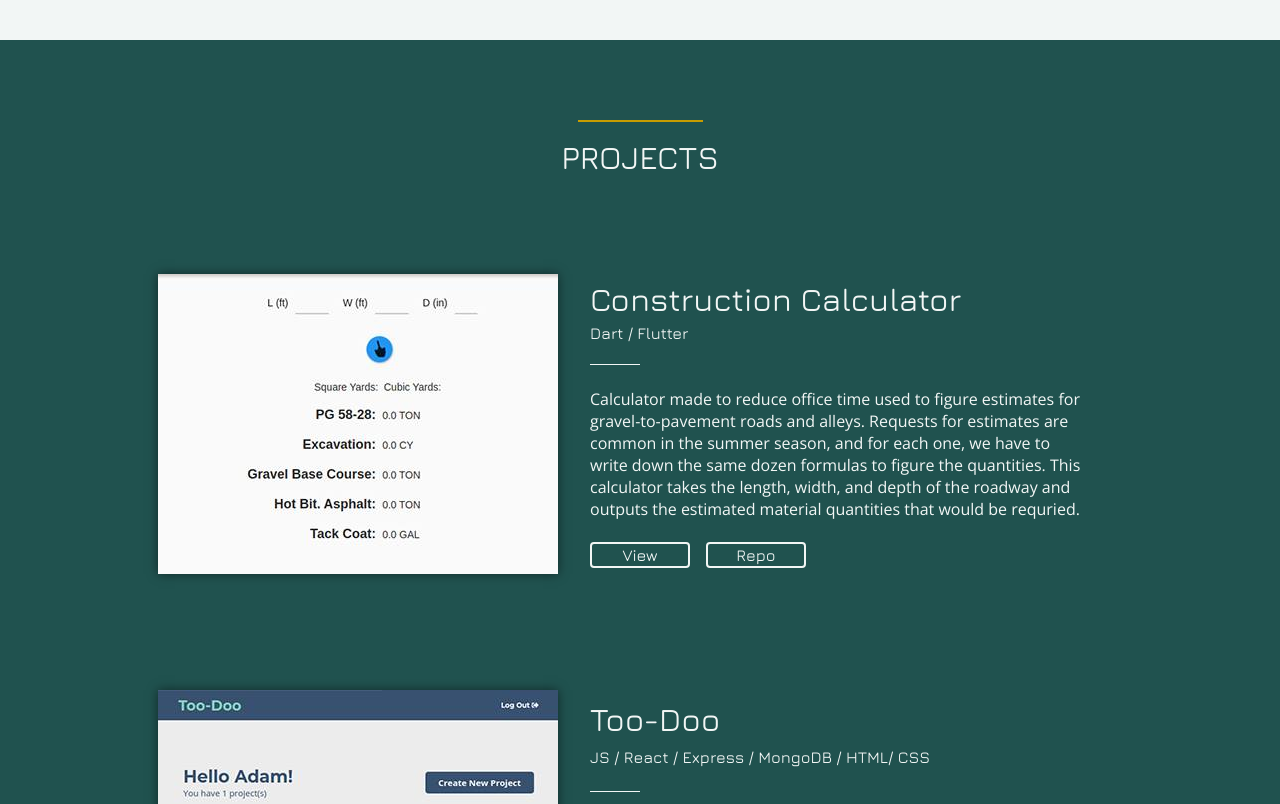
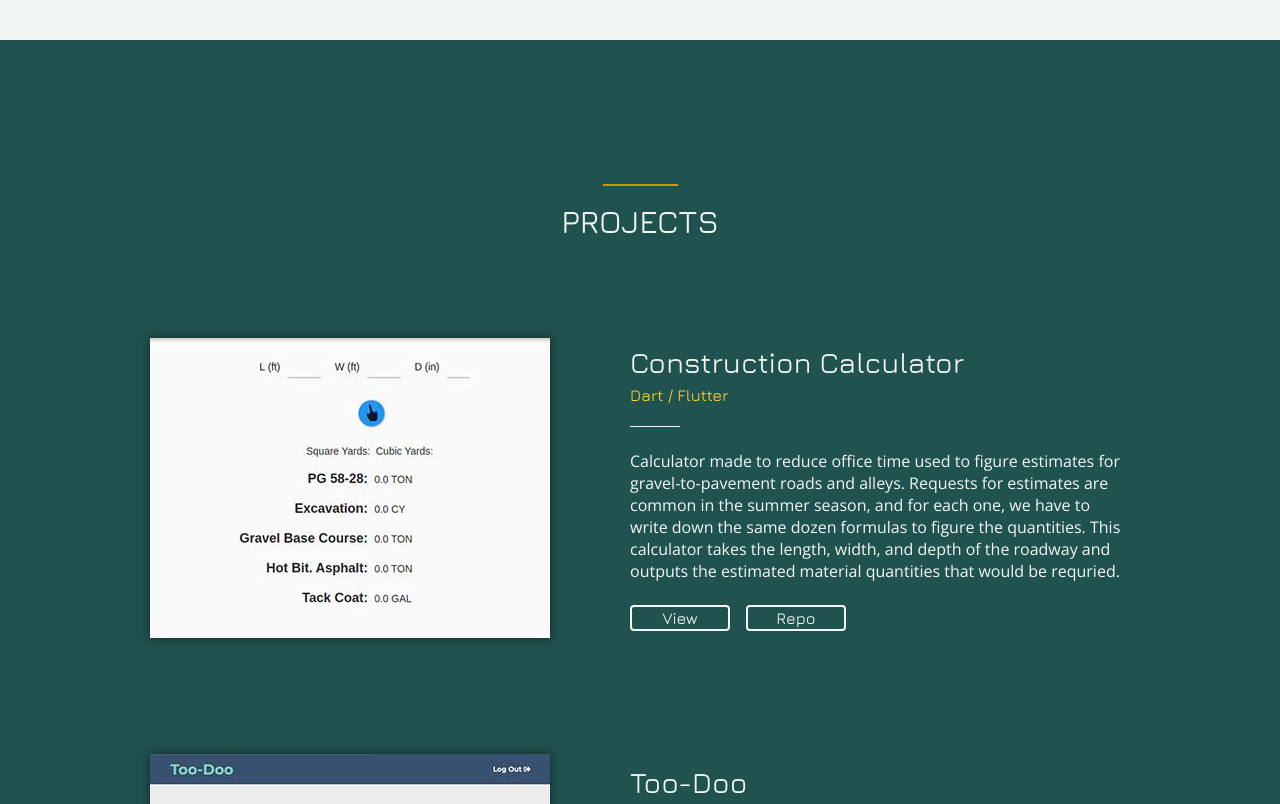
Before and after one commit to ajhanson22227/portfolio, a React (Create React App) app: page / in a window 1280 px wide. Shown: the part 1400-2204 px from the top of the page. Built offline with nearby package versions, Linux system fonts and the light colour scheme.

Commit message:
Change background color to the dark like welcome screen

```diff
--- a/src/components/Project/Project.css
+++ b/src/components/Project/Project.css
@@ -10,11 +10,12 @@
 }
 
 .topline{
-    width: 125px;
+    width: 75px;
     height: 2px;
     background-color: var(--yellowOnLight);
     margin: auto;
     margin-bottom: 1em;
+    margin-top: 4em;
 }
 
 .top-projects-title{
@@ -67,14 +68,14 @@ img{
     flex-direction: column;
     align-items: flex-start;
     justify-content: space-evenly;
-    margin: 0 2em;
+    margin: 0 0 0 5em;
     /* min-height: 300px; */
     width: 500px;
     min-height: 300px;
 }
 .project-title{
     font-family: jura;
-    font-size: 2em;
+    font-size: 1.8em;
     color: var(--projectTextColor)
 }
 
@@ -82,7 +83,7 @@ img{
     color: var(--projectTextColor);
 }
 .project-tools{
-   color: var(--projectTextColor);
+   color: var(--yellowOnDark);
    justify-self: center;
    font-family: 'Jura';
 }
@@ -100,7 +101,6 @@ img{
 }
 
 .view-button{
-    background-color: #20524F;
     color: var(--projectTextColor);
     border: 2px solid var(--projectTextColor);
     border-radius: 4px;
@@ -127,8 +127,9 @@ img{
 
 
 @media only screen and (max-width: 800px) {
+    .topline{margin: 0 auto 1em auto}
     .project-main-container{
-        padding-top: 5em;
+        padding-top: 6em;
     }
     .project{
         display: flex;
```
